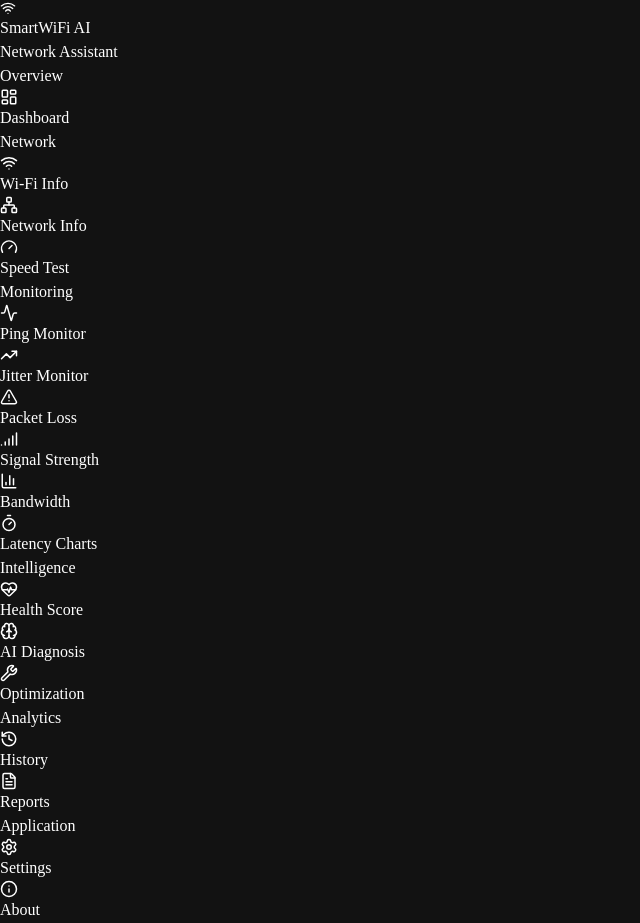
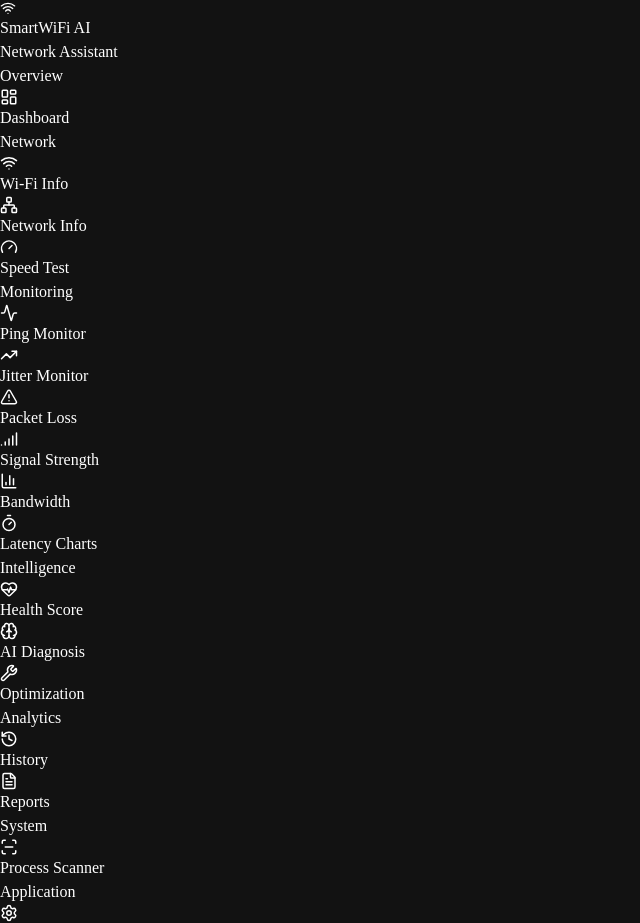
Before and after one commit to HasinthaPerera/Wifj_Connector, a React (Vite) app in the folder smartwifi-ai/src/renderer/: page /wifi-info in a window 1280 px wide. Shown: the top 923 px of the page, without its empty margins (0-640 px from the left). Built offline with nearby package versions, Linux system fonts and the light colour scheme.

Commit message:
feat(process-scanner): add Process Scanner entry to sidebar navigation

```diff
--- a/smartwifi-ai/src/renderer/src/layouts/RootLayout.tsx
+++ b/smartwifi-ai/src/renderer/src/layouts/RootLayout.tsx
@@ -20,7 +20,8 @@ import {
   Timer,
   ChevronLeft,
   ChevronRight,
-  X
+  X,
+  ScanLine
 } from 'lucide-react'
 import { TopBar } from '@/components/ui'
 import { useBreakpoint } from '@/hooks'
@@ -85,6 +86,13 @@ const navigationSections: NavigationSection[] = [
     ]
   },
   {
+    id: 'system',
+    title: 'System',
+    items: [
+      { id: 'process-scanner', label: 'Process Scanner', icon: 'ScanLine', path: '/process-scanner' }
+    ]
+  },
+  {
     id: 'app',
     title: 'Application',
     items: [
@@ -111,7 +119,8 @@ const iconMap: Record<string, React.ComponentType<{ size?: number; className?: s
   Settings,
   Info,
   TrendingUp,
-  Timer
+  Timer,
+  ScanLine
 }
 
 /* ─────────────────────────────────────────────────────────────
```
